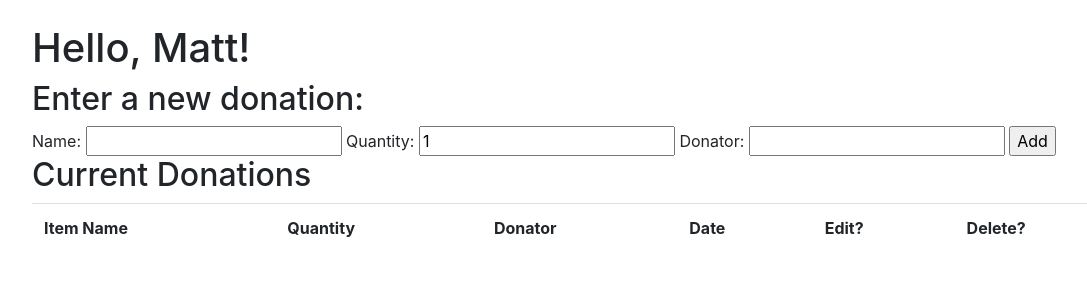
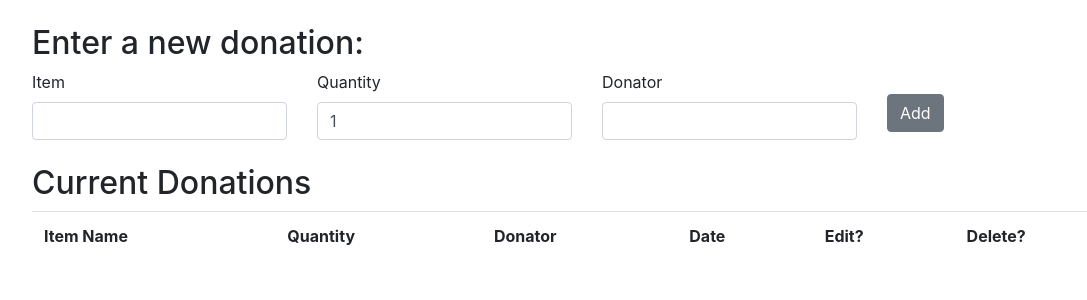
Before and after one commit to mmccarthy10/cscs4500-database, a Flask app: page /Donation in a window 1280 px wide. Shown: the part 56-356 px from the top of the page, without its empty margins (53-1140 px from the left). Run offline with Flask 2, Linux system fonts and the light colour scheme; data that the repository does not hold is empty; some libraries are stand-ins or nearby versions.

Commit message:
Updated donations
the donation page was spruced up to look nicer for the presntation

```diff
--- a/main.py
+++ b/main.py
@@ -162,7 +162,7 @@ def donation_main():
         if "delete" in details:
             cursor.execute('DELETE FROM donation WHERE donationId="' + details['delete'] + '";')
         if "name" in details:
-            cursor.execute('INSERT INTO donation (donationName, quantity, donator, date) VALUES("' + details['name'] + '", "' + details['qty'] + '", "' + details['donator'] + '", "2019-10-22");')
+            cursor.execute('INSERT INTO donation (donationName, quantity, donator, date) VALUES("' + details['name'] + '", "' + details['qty'] + '", "' + details['donator'] + '", "2019-12-11");')
 
         mysql.connection.commit()
     cursor = mysql.connection.cursor(MySQLdb.cursors.DictCursor)
--- a/templates/base.html
+++ b/templates/base.html
@@ -15,7 +15,7 @@
 
 <body>
   <nav class="navbar navbar-expand-md navbar-dark bg-dark fixed-top">
-    <a class="navbar-brand" href="#">CSC4500</a>
+    <a class="navbar-brand" href={{ url_for('dashboard')}}>CSC4500</a>
     <button class="navbar-toggler" type="button" data-toggle="collapse" data-target="#navbarsExampleDefault" aria-controls="navbarsExampleDefault" aria-expanded="false" aria-label="Toggle navigation">
       <span class="navbar-toggler-icon"></span>
     </button>
--- a/templates/donations.html
+++ b/templates/donations.html
@@ -1,17 +1,34 @@
 {% extends "base.html" %}
 {% block title %}Donations{% endblock %}
 {% block body %}
-      <h1>Hello, Matt!</h1>
+
 <h2>Enter a new donation:</h2>
-      <form action = "/Donation" method = "post">
-         Name:
-		 <input type = "text" name = "name" placerholder="Enter Name" />
-         Quantity:
-		 <input type = "text" name = "qty" value="1"/>
-         Donator:
-		 <input type = "text" name = "donator" />
-         <input type = "submit" class="button" value = "Add" /><br/>
+<form action="/Donation" method="post">
+  <div class="row">
+
+    <div class="col">
+    <label for="name">Item</label>
+      <input type="text" name="name" placerholder="Enter Name" class="form-control" />
+    </div>
+
+    <div class="col">
+    <label for="qty">Quantity</label>
+      <input type="text" name="qty" value="1" class="form-control" />
+    </div>
+    <div class="col">
+
+    <label for="donator">Donator</label>
+      <input type="text" name="donator" class="form-control" />
+    </div>
+    <div class="col">
+      <label for=""></label><br>
+      <input type="submit" class="btn btn-secondary" value="Add" />
+    </div>
+  </div>
 </form>
+<div class="container">
+<br>
+</div>
 <h2>Current Donations</h2>
 <table class="table">
   <tr>
@@ -28,14 +45,16 @@
     <td>{{ row.quantity }}</td>
     <td>{{ row.donator }}</td>
     <td>{{ row.date }}</td>
-			<td><form action="/EditInDonation" method="post">
+    <td>
+      <form action="/EditInDonation" method="post">
         <input type="hidden" name="edit" value="{{ row.donationId }}" />
-					<input type="submit" value="Edit"/>
+        <input type="submit" value="Edit" />
       </form>
     </td>
-			<td><form action="/Donation" method="post">
+    <td>
+      <form action="/Donation" method="post">
         <input type="hidden" name="delete" value="{{ row.donationId }}" />
-					<input type="submit" value="Delete"/>
+        <input type="submit" value="Delete" />
       </form>
     </td>
   </tr>
```
Lines whose indentation alone changed are shown as unchanged.
